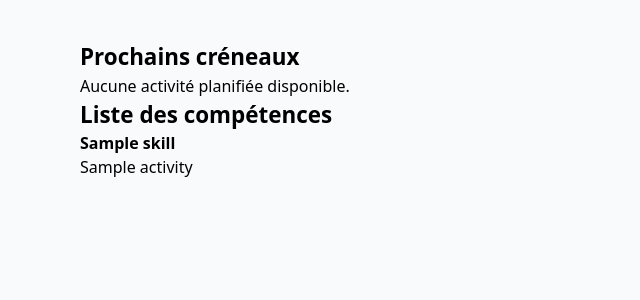
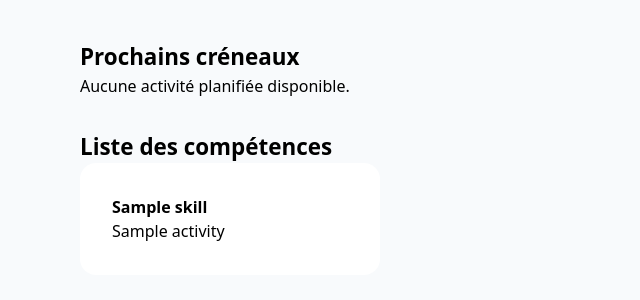
Before and after one commit to SamuelFMS/17-Evaluation-Web-Python, a Django app: page / in a window 1280 px wide. Shown: the part 96-396 px from the top of the page, without its empty margins (0-640 px from the left). Run offline with Django 5.2, Linux system fonts and the light colour scheme; tables that the repository leaves empty hold one stand-in row (values such as "Sample post").

Commit message:
style: Amélioration de la page index

```diff
--- a/djangoevaluation/echangecompetence/templates/echangecompetence/index.html
+++ b/djangoevaluation/echangecompetence/templates/echangecompetence/index.html
@@ -7,16 +7,17 @@
     <p>Aucune activité planifiée disponible.</p>
 {% endif %}
 
-<h1>Liste des compétences</h1>
+<h1 class="pt-8">Liste des compétences</h1>
 {% if index_tuple.1 and index_tuple.1|length > 0 %}
-    <ul>
+    <ul class="flex justify-between gap-4">
     {% for sk in index_tuple.1 %}
-        <li class="font-bold">{{ sk.name }}</li>
+        <li class="bg-white mb-5 font-bold w-75 p-8 rounded-2xl">{{ sk.name }}
         {% for activity in sk.activity_set.all %}
-            <ul>
+            <ul class="font-normal">
                 <li>{{ activity.name }}</li>
             </ul>
         {% endfor %}
+        </li>
     {% endfor %}
     </ul>
 {% else %}
--- a/djangoevaluation/echangecompetence/templates/echangecompetence/tableau_creneau.html
+++ b/djangoevaluation/echangecompetence/templates/echangecompetence/tableau_creneau.html
@@ -3,8 +3,8 @@
 <div class="shadow-lg rounded-lg overflow-hidden mx-4 md:mx-10">
     <table class="w-full table-fixed">
         <thead>
-            <tr class="bg-gray-100">
-                <th class="w-1/4 py-4 px-6 text-left text-gray-600 font-bold uppercase">Date du créneau</th>
+            <tr class="bg-[#00787010]">
+                <th class="w-1/4 py-4 px-6 text-left text-gray-600  font-bold uppercase">Date du créneau</th>
                 <th class="w-1/4 py-4 px-6 text-left text-gray-600 font-bold uppercase">Compétence</th>
                 <th class="w-1/4 py-4 px-6 text-left text-gray-600 font-bold uppercase">Activité</th>
                 <th class="w-1/4 py-4 px-6 text-left text-gray-600 font-bold uppercase">Description</th>
```
